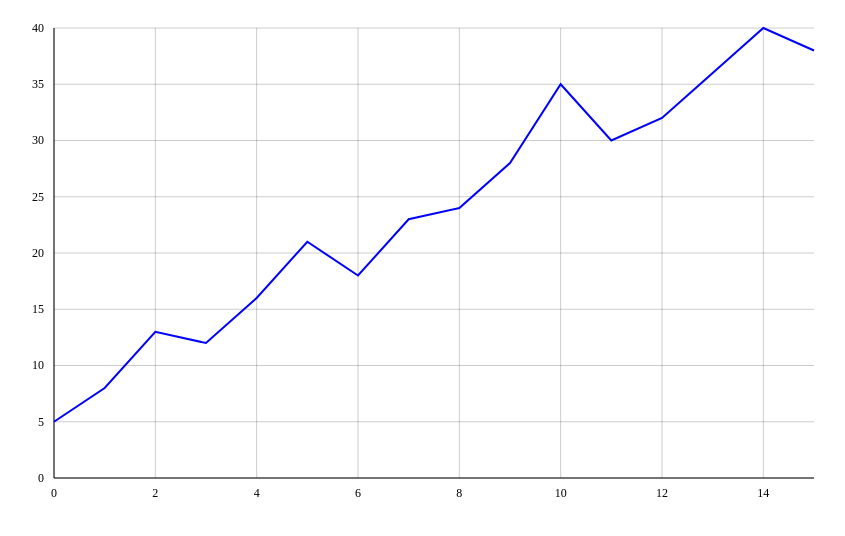
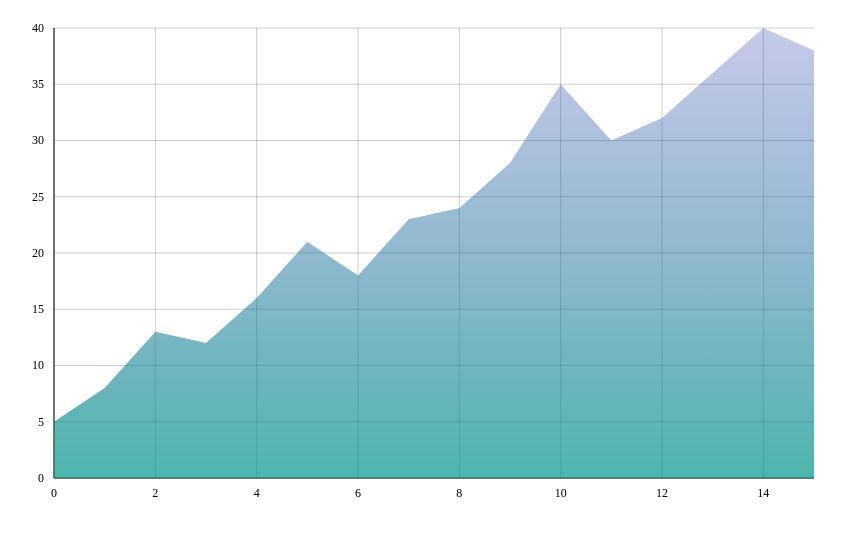
Before and after one commit to yuliko111/charts, a website: page src/index.html in a window 1280 px wide. Shown: the whole page, without its empty margins (54-899 px from the left). Drawn offline with nearby package versions, Linux system fonts and the light colour scheme.

Commit message:
add area and gradient!

```diff
--- a/src/index.html
+++ b/src/index.html
@@ -12,13 +12,9 @@
 		}
 
 		.line {
-			fill: none;
-			stroke: blue;
-			stroke-width: 2px;
-		}
-
-		.area {
-			fill: lightsteelblue;
+			fill: blue;
+			/*stroke: blue;*/
+			/*stroke-width: 2px;*/
 		}
 
 		.tick text {
@@ -29,107 +25,34 @@
 			opacity: 0.2;
 		}
 
+        .stop-left {
+            stop-color: #3f51b5;  /* Indigo */
+            stop-opacity: 0.3;
+        }
+
+        .stop-right {
+            stop-color: #009688;  /* Teal */
+            stop-opacity: 0.7;
+        }
+
+        .filled {
+            fill: url(#mainGradient);
+        }
+
+        .outlined {
+            fill:   none;
+            stroke: url(#mainGradient);
+            stroke-width: 4;
+        }
+
 	</style>
 </head>
 <body>
 <script src="http://d3js.org/d3.v3.js"></script>
+<script src="js/default.js"></script>
 <script>
 
-	var margin = {top: 20, right: 100, bottom: 30, left: 100},
-		width = 960 - margin.left - margin.right,
-		height = 500 - margin.top - margin.bottom;
 
-	var dataset = [
-		{x: 0, y: 5},
-		{x: 1, y: 8},
-		{x: 2, y: 13},
-		{x: 3, y: 12},
-		{x: 4, y: 16},
-		{x: 5, y: 21},
-		{x: 6, y: 18},
-		{x: 7, y: 23},
-		{x: 8, y: 24},
-		{x: 9, y: 28},
-		{x: 10, y: 35},
-		{x: 11, y: 30},
-		{x: 12, y: 32},
-		{x: 13, y: 36},
-		{x: 14, y: 40},
-		{x: 15, y: 38},
-	];
-
-
-
-	// возвращасет значение примерно в 3 раза больше (для X)
-
-	var xScale = d3.scale.linear()
-		.domain([0, d3.max(dataset, function (d) {
-			return d.x;
-		})])
-		.range([0, width]);
-
-	var yScale = d3.scale.linear()
-		.domain([0, d3.max(dataset, function (d) {
-			return d.y;
-		})])
-		.range([height, 0]);
-
-	var xAxis = d3.svg.axis()
-		.scale(xScale)
-		.orient("bottom")
-		.innerTickSize(-height)
-		.outerTickSize(0)
-		.tickPadding(10);
-
-	var yAxis = d3.svg.axis()
-		.scale(yScale)
-		.orient("left")
-		.innerTickSize(-width)
-		.outerTickSize(0)
-		.tickPadding(10);
-
-	var line = d3.svg.line()
-		.x(function (d) {
-			return xScale(d.x);
-		})
-		.y(function (d) {
-			return yScale(d.y);
-		});
-
-	var area = d3.svg.area()
-		.x(function (d) {
-			return x(d.date);
-		})
-		.y1(function (d) {
-			return y(d.close);
-		});
-
-	console.log(area);
-
-	var svg = d3.select("body").append("svg")
-		.attr("width", width + margin.left + margin.right)
-		.attr("height", height + margin.top + margin.bottom)
-		.append("g")
-		.attr("transform", "translate(" + margin.left + "," + margin.top + ")");// устанавливает позицию отображения свг
-
-	// вертикальные линии сетки
-	svg.append("g")
-		.attr("class", "x axis")
-		.attr("transform", "translate(0," + height + ")")
-		.call(xAxis);
-
-	// горизонтальные линии сетки
-	svg.append("g")
-		.attr("class", "y axis")
-		.call(yAxis);
-	//
-
-	// линия графика
-	svg.append("path")
-		.data([dataset])
-		.attr("class", "line")
-		.attr("fill", "#000")
-		.attr("d", line);
 
 </script>
 </body>
--- a/src/js/default.js
+++ b/src/js/default.js
@@ -1,52 +1,113 @@
 	// import * as d3 from 'd3';
 (function () {
-	var svg = d3.select("svg"),
-		margin = {top: 20, right: 20, bottom: 30, left: 50},
-		width = +svg.attr("width") - margin.left - margin.right,
-		height = +svg.attr("height") - margin.top - margin.bottom,
-		g = svg.append("g").attr("transform", "translate(" + margin.left + "," + margin.top + ")");
+	var margin = {top: 20, right: 100, bottom: 30, left: 100},
+		width = 960 - margin.left - margin.right,
+		height = 500 - margin.top - margin.bottom;
 
-	var parseTime = d3.timeParse("%d-%b-%y");
+	var dataset = [
+		{x: 0, y: 0},
+		{x: 0, y: 5},
+		{x: 1, y: 8},
+		{x: 2, y: 13},
+		{x: 3, y: 12},
+		{x: 4, y: 16},
+		{x: 5, y: 21},
+		{x: 6, y: 18},
+		{x: 7, y: 23},
+		{x: 8, y: 24},
+		{x: 9, y: 28},
+		{x: 10, y: 35},
+		{x: 11, y: 30},
+		{x: 12, y: 32},
+		{x: 13, y: 36},
+		{x: 14, y: 40},
+		{x: 15, y: 38},
+		{x: 15, y: 0},
+	];
 
-	var x = d3.scaleTime()
-		.rangeRound([0, width]);
+	// возвращасет значение примерно в 3 раза больше (для X)
 
-	var y = d3.scaleLinear()
-		.rangeRound([height, 0]);
+	var xScale = d3.scale.linear()
+		.domain([0, d3.max(dataset, function (d) {
+			return d.x;
+		})])
+		.range([0, width]);
 
-	var area = d3.area()
-		.x(function(d) { return x(d.date); })
-		.y1(function(d) { return y(d.close); });
+	var yScale = d3.scale.linear()
+		.domain([0, d3.max(dataset, function (d) {
+			return d.y;
+		})])
+		.range([height, 0]);
 
-	d3.tsv("/img/data.tsv", function(d) {
-		d.date = parseTime(d.date);
-		d.close = +d.close;
-		return d;
-	}, function(error, data) {
-		if (error) throw error;
+	var xAxis = d3.svg.axis()
+		.scale(xScale)
+		.orient("bottom")
+		.innerTickSize(-height)
+		.outerTickSize(0)
+		.tickPadding(10);
 
-		x.domain(d3.extent(data, function(d) { return d.date; }));
-		y.domain([0, d3.max(data, function(d) { return d.close; })]);
-		area.y0(y(0));
+	var yAxis = d3.svg.axis()
+		.scale(yScale)
+		.orient("left")
+		.innerTickSize(-width)
+		.outerTickSize(0)
+		.tickPadding(10);
 
-		g.append("path")
-			.datum(data)
-			.attr("fill", "steelblue")
-			.attr("d", area);
+	var line = d3.svg.line()
+		.x(function (d) {
+			return xScale(d.x);
+		})
+		.y(function (d) {
+			return yScale(d.y);
+		});
 
-		g.append("g")
-			.attr("transform", "translate(0," + height + ")")
-			.call(d3.axisBottom(x));
+	var area = d3.svg.area()
+		.x(function (d) {
+			return x(d.date);
+		})
+		.y1(function (d) {
+			return y(d.close);
+		});
 
-		g.append("g")
-			.call(d3.axisLeft(y))
-			.append("text")
-			.attr("fill", "#000")
-			.attr("transform", "rotate(-90)")
-			.attr("y", 6)
-			.attr("dy", "0.71em")
-			.attr("text-anchor", "end")
-			.text("Price ($)");
-	});
+	var svg = d3.select("body").append("svg")
+		.attr("width", width + margin.left + margin.right)
+		.attr("height", height + margin.top + margin.bottom)
+		.append("g")
+		.attr("transform", "translate(" + margin.left + "," + margin.top + ")");// устанавливает позицию отображения свг
+
+
+	var svgDefs = svg.append('defs');
+	var mainGradient = svgDefs.append('linearGradient')
+		.attr('id', 'mainGradient')
+		.attr('x1', '0')
+		.attr('x2', '0')
+		.attr('y1', '0')
+		.attr('y2', '1');
+
+	mainGradient.append('stop')
+		.attr('class', 'stop-left')
+		.attr('offset', '0');
+	mainGradient.append('stop')
+		.attr('class', 'stop-right')
+		.attr('offset', '1');
+
+
+	// вертикальные линии сетки
+	svg.append("g")
+		.attr("class", "x axis")
+		.attr("transform", "translate(0," + height + ")")
+		.call(xAxis);
+
+	// горизонтальные линии сетки
+	svg.append("g")
+		.attr("class", "y axis")
+		.call(yAxis);
+
+	// график
+	svg.append("path")
+		.data([dataset])
+		.attr("class", "filled")
+		.attr("fill", "#000")
+		.attr("d", line);
 
 })();
```
